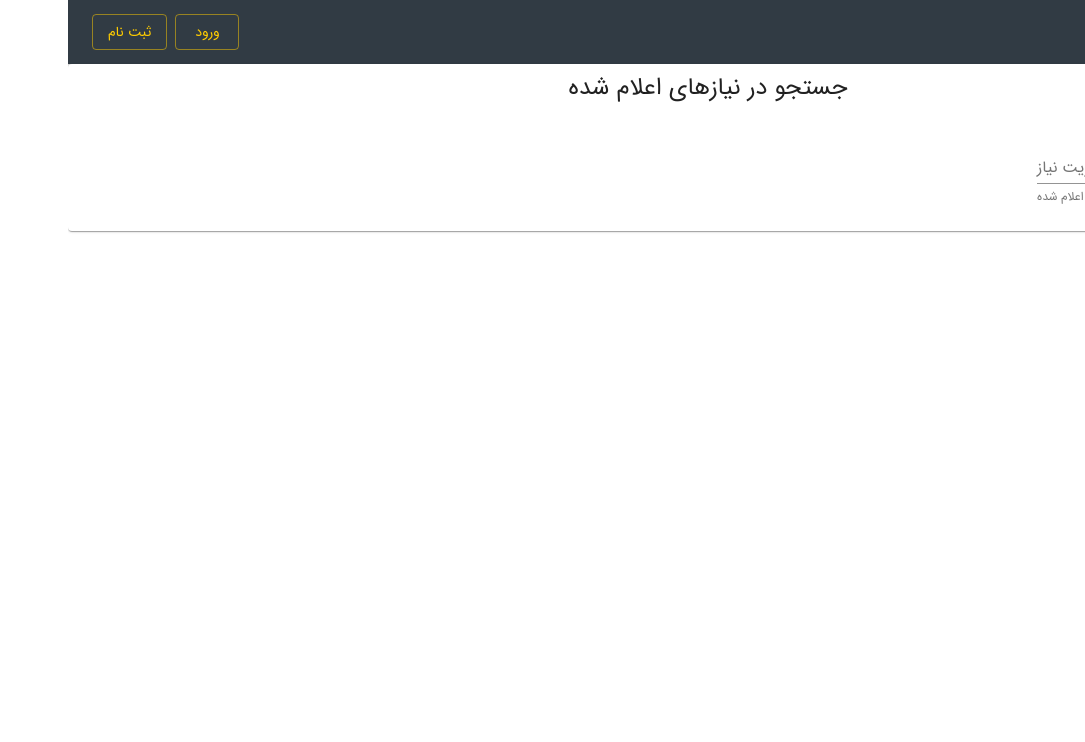
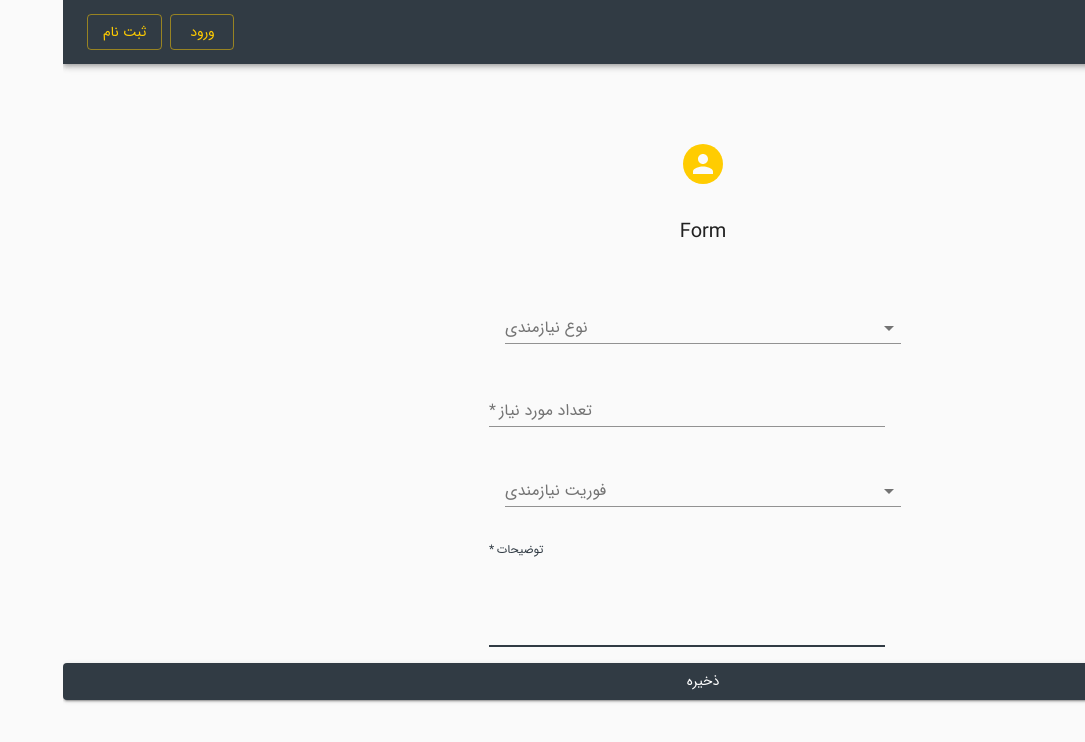
Before and after one commit to sehsanm/coronayaar, a React (Create React App) app in the folder front-end/: page /request in a window 1280 px wide. Shown: the top 742 px of the page, without its empty margins (195-1280 px from the left). Built offline with nearby package versions, Linux system fonts and the light colour scheme; what jss-rtl would draw is missing.

Commit message:
request form initial model

```diff
--- a/front-end/src/App.js
+++ b/front-end/src/App.js
@@ -13,6 +13,7 @@ import Register from './app/login/Register';
 import ProfileOrg from './app/profile/Profile';
 import UserList from './app/admin/UserList' ;
 import TopAlert from './app/home/TopAlert';
+import RequestForm from './app/request/RequestForm';
 
 class App extends Component {
   render() {
@@ -27,6 +28,7 @@ class App extends Component {
             <Route path="/register" ><Register /></Route>
             <Route path="/profile" ><ProfileOrg /></Route>
             <Route path="/users" ><UserList /></Route>
+            <Route path="/request" ><RequestForm /></Route>
             <Route path="/" ><Route/><Browse /></Route>
             </Switch>
 
--- /dev/null
+++ b/front-end/src/app/request/RequestForm.js
@@ -0,0 +1,37 @@
+import React, {useState} from 'react'  ;
+import formData from './RequestFormData' ;
+import StaticForm from '../../components/StaticForm';
+import { Button } from '@material-ui/core';
+function RequestForm(props) {
+    let form = formData ;
+    let [value, setValue] = useState({}) ;
+    function valueChange(fieldName, v) {
+        let x = {...value} ;
+        x[fieldName] =  v;
+        setValue (x);
+    }
+
+    function saveRequest() {
+
+    }
+
+    console.log(form) ;
+    return (
+        <div>
+            <StaticForm form={form} title="Form" subtitle="Form"
+                onChange={valueChange} value={value}
+            />
+        <Button
+          type="submit"
+          fullWidth
+          variant="contained"
+          color="primary"
+          onClick={saveRequest}
+        >
+          ذخیره
+        </Button>
+        </div>
+    );
+}
+
+export default RequestForm ;
--- /dev/null
+++ b/front-end/src/app/request/RequestFormData.js
@@ -0,0 +1,37 @@
+export default  {
+    fields : [
+        {
+            name: 'type' ,
+            type: 'text' ,
+            label:'نوع نیازمندی',
+            options : [
+                {value: "دستکش" , label: "دستکش"},
+                {value: "گان" , label: "گان"},
+                {value: "ماسک" , label: "ماسک"},
+            ],
+            helper: ''
+
+        } ,
+        {
+            name: 'quantity' ,
+            type: 'number',
+            label: 'تعداد مورد نیاز' ,
+        },
+        {
+            name: 'urgency' ,
+            type: 'text',
+            label: 'فوریت نیازمندی' ,
+            options : [
+                {value: "اورژانسی" , label: "اورژانسی"},
+                {value: "فوری" , label: "فوری"},
+                {value: "فرصت کافی" , label: "فرصت کافی"},
+            ],
+            helper: ''
+        },
+        {
+            name: 'description' ,
+            type: 'longtext',
+            label: 'توضیحات' ,
+        },
+    ]
+}
--- a/front-end/src/components/StaticForm.js
+++ b/front-end/src/components/StaticForm.js
@@ -1,20 +1,58 @@
 import React from 'react' ;
-import { MenuItem } from '@material-ui/core';
+import Avatar from "@material-ui/core/Avatar";
+import CssBaseline from "@material-ui/core/CssBaseline";
+import TextField from "@material-ui/core/TextField";
+import Grid from "@material-ui/core/Grid";
+import InputLabel from "@material-ui/core/InputLabel";
+import Select from "@material-ui/core/Select";
+import Typography from "@material-ui/core/Typography";
+import { makeStyles } from "@material-ui/core/styles";
+import Container from "@material-ui/core/Container";
+import { FormControl, FormHelperText, MenuItem } from "@material-ui/core";
+
+const useStyles = makeStyles(theme => ({
+    paper: {
+      marginTop: theme.spacing(8),
+      display: "flex",
+      flexDirection: "column",
+      alignItems: "center",
+      width: "100%", // Fix IE 11 issue.
 
 
+    },
+    avatar: {
+      margin: theme.spacing(2),
+      backgroundColor: theme.palette.secondary.main
+    },
+    form: {
+      marginTop: theme.spacing(3)
+    },
+    submit: {
+      margin: theme.spacing(3, 0, 2)
+    },
+    elements: {
+      margin: theme.spacing(2)
+    }
+}));
+
 function StaticForm(props) {
+    const classes = useStyles() ;
+
     function getFieldGrid(field) {
-        return <Grid item xs={12}>{getFieldInput(field)}</Grid>
+        let controls = getFieldInput(field) ;
+        console.log(controls) ;
+        return <Grid item xs={12}>{controls}</Grid>
     }
 
     function getFieldInput(field) {
-        if(field.options !== unidefined && field.options !== null) {
+        if(field.options !== undefined && field.options !== null) {
+            console.log('Has option')
             return (
-                <FormControl className={classes.formControl}>
+                <FormControl className={classes.formControl} fullWidth>
                   <InputLabel >{field.label}</InputLabel>
                   <Select
-                    value={getValue(field.name)}
-                    onChange={(e)=>setValue(field.name , e)}
+                    value={props.value[field.name]}
+                    onChange={(e)=>props.onChange(field.name , e.target.value)}
                   >
                     {field.options.map((i)=><MenuItem key={field.name + i.value}  value={i.value}>{i.label}</MenuItem>)}
 
@@ -24,7 +62,7 @@ function StaticForm(props) {
 
             );
         } else {
-            if (field.type === 'text') {
+            if (field.type === 'text' ) {
                 return (
                     <TextField
                     className={classes.elements}
@@ -32,8 +70,25 @@ function StaticForm(props) {
                     fullWidth
                     label={field.label}
                     autoFocus
-                    value={getValue(field.name)}
-                    onChange={(e)=>setValue(field.name , e)}
+                    value={props.value[field.name]}
+                    onChange={(e)=>props.onChange(field.name , e.target.value)}
+                    />
+                );
+            }
+            if (field.type === 'number' ) {
+                return (
+                    <TextField
+                    className={classes.elements}
+                    required
+                    fullWidth
+                    label={field.label}
+                    autoFocus
+                    value={props.value[field.name]}
+                    onChange={(e)=> {
+                        if (isFinite(parseInt(e.target.value)))
+                            props.onChange(field.name , parseInt(e.target.value))
+                        }
+                    }
                     />
                 );
             }
@@ -47,8 +102,8 @@ function StaticForm(props) {
                     autoFocus
                     multiline
                     rows="4"
-                    value={getValue(field.name)}
-                    onChange={(e)=>setValue(field.name , e)}
+                    value={props.value[field.name]}
+                    onChange={(e)=>props.onChange(field.name , e.target.value)}
                     />
                 );
             }
@@ -59,8 +114,32 @@ function StaticForm(props) {
         }
     }
 
+    function getFormBody() {
+        let components = props.form.fields.map((field) => {
+            console.log(field) ;
+            return getFieldGrid(field);
+        }) ;
+        console.log(components) ;
+        return components ;
+    }
+
     return (
+        <Container component="main" maxWidth="xs">
+            <CssBaseline />
+            <div className={classes.paper}>
+                <Avatar className={classes.avatar}></Avatar>
+                <Typography  variant="h6" className={classes.elements}>
+                    {props.title}
+                </Typography>
+                <Typography  variant="h7" className={classes.elements}>
+                   {props.subTitle}
+                </Typography>
+                <Grid container spacing={2}>
+                    {getFormBody()}
+                </Grid>
+            </div>
+        </Container>
+    ) ;
+}
 
-    );
-
-}
+export default StaticForm ;
```
Also changed, not shown: 2 other files (tests, documents, lock files or other folders).
